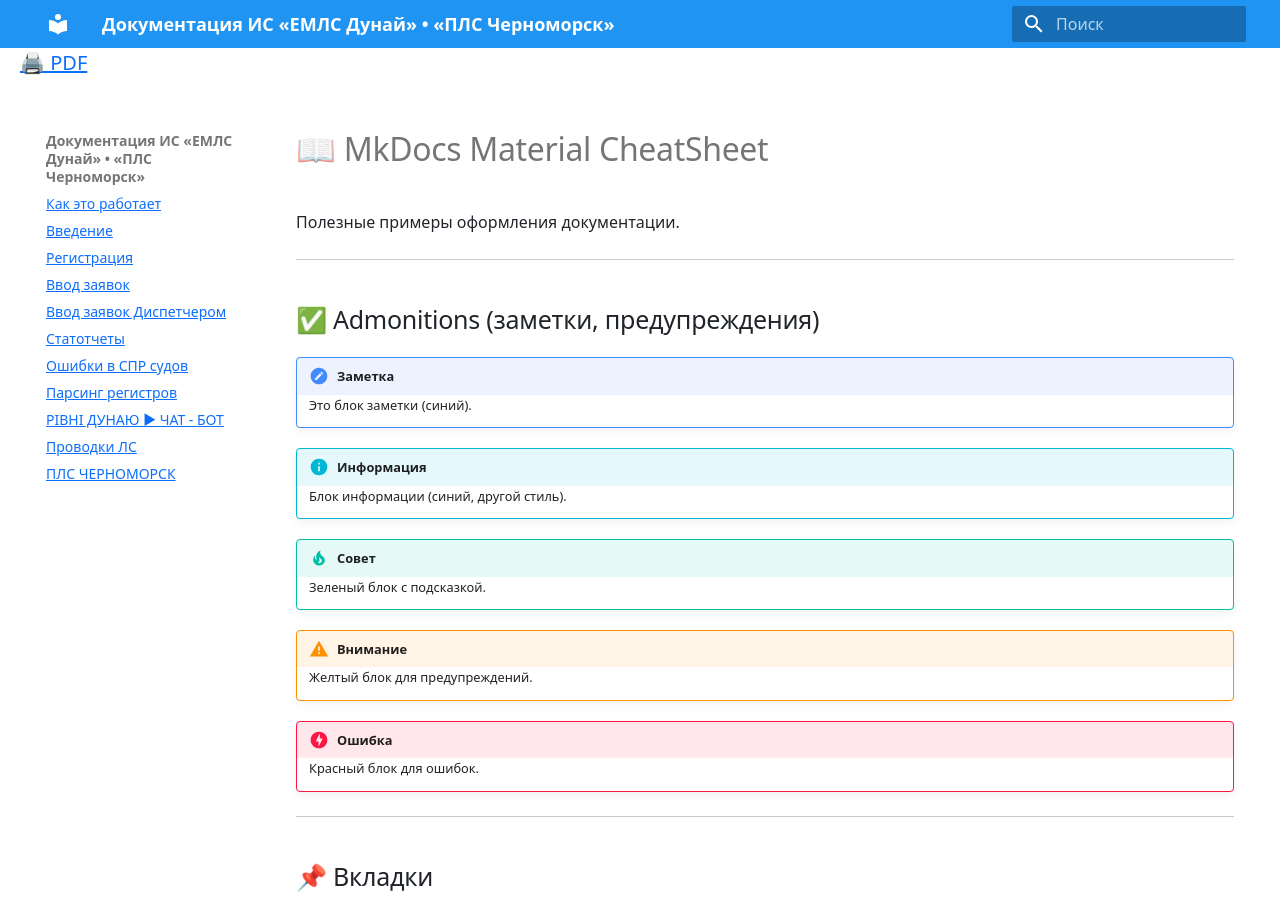
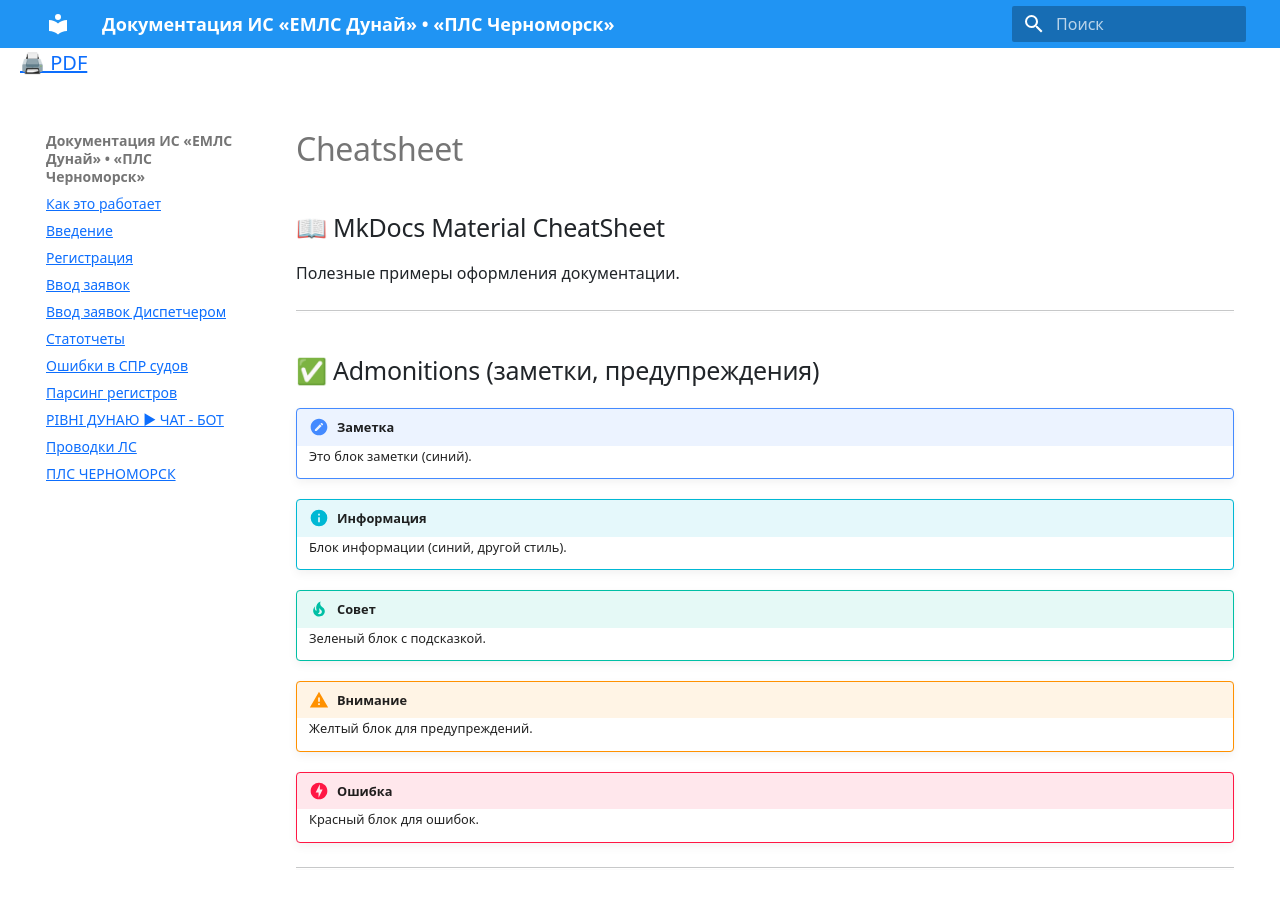
Before and after one commit to vvxsoni/Danube_help, an MkDocs documentation site: the page built from docs/cheatsheet.md, in a window 1280 px wide and 900 px high. Built offline with MkDocs 1.6.1 and Material for MkDocs 9.7.7, drawn with Linux system fonts in a browser that asks for light colours.

Commit message:
## 📖 MkDocs Material CheatSheet

```diff
--- a/docs/cheatsheet.md
+++ b/docs/cheatsheet.md
@@ -1,4 +1,4 @@
-# 📖 MkDocs Material CheatSheet
+## 📖 MkDocs Material CheatSheet
 
 Полезные примеры оформления документации.
 
```
